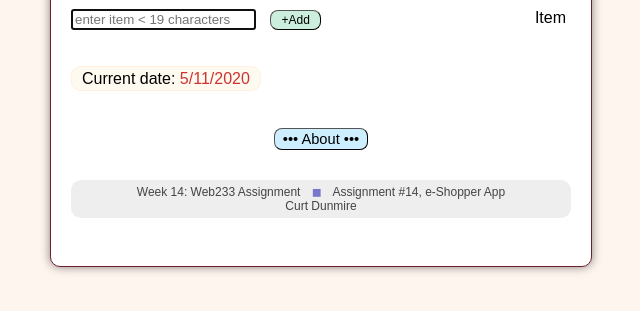
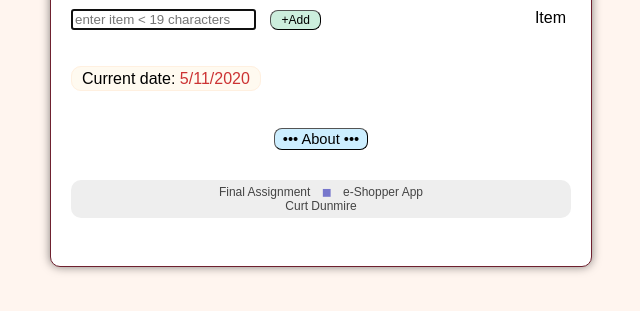
Before and after one commit to konkolrvclist/konkolrvclist.github.io, a plain HTML site: page index.html in a window 1280 px wide. Shown: the part 109-420 px from the top of the page, without its empty margins (319-959 px from the left). Drawn offline with nearby package versions, Linux system fonts and the light colour scheme.

Commit message:
Update index.html

```diff
--- a/index.html
+++ b/index.html
@@ -31,8 +31,8 @@
      <center><p id="sharebutton"></p></center>
    <p class="CtrAbout"><input class="button" id="About" type="button"
 value="&bull;&bull;&bull; About &bull;&bull;&bull;" onclick="about()" /></p>
-     <footer><span class="NoBr">Week 14: Web233 Assignment</span> <span class="SqBull">&#9724;</span>
-<span class="NoBr">Assignment #14, e-Shopper App</span>
+     <footer><span class="NoBr">Final Assignment</span> <span class="SqBull">&#9724;</span>
+<span class="NoBr">e-Shopper App</span>
 <br class="FootBrk"><span class="NoBr">Curt Dunmire</span></footer>
    </div>
   </body>
```
